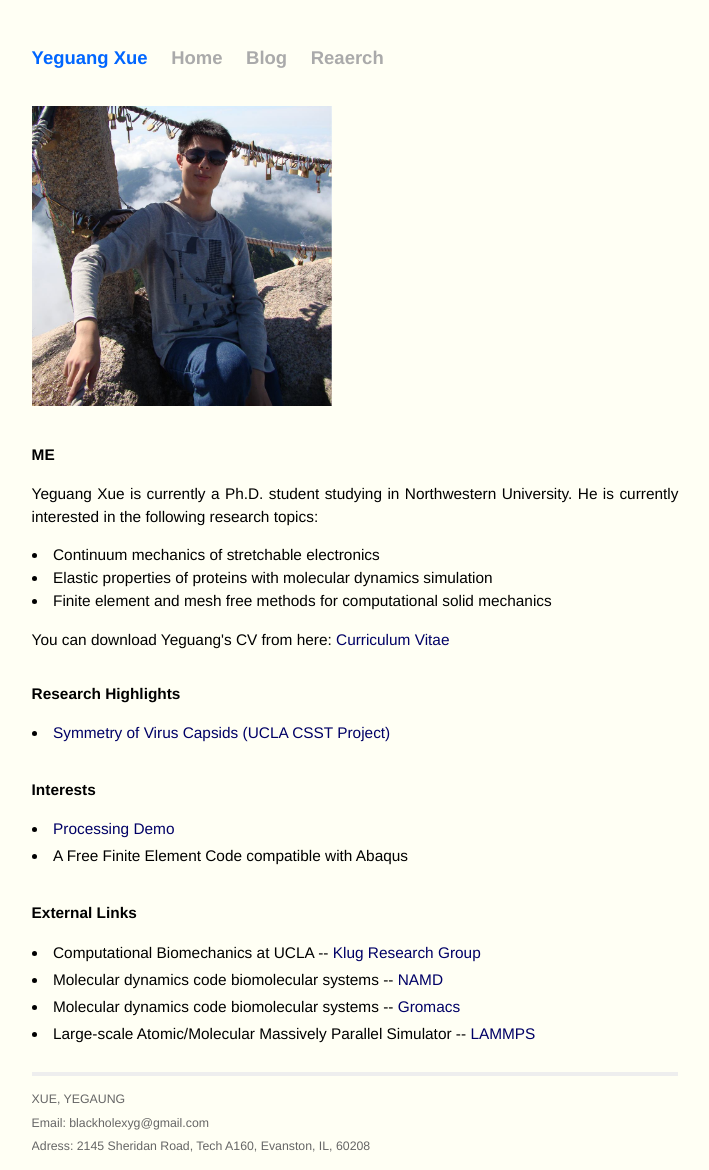
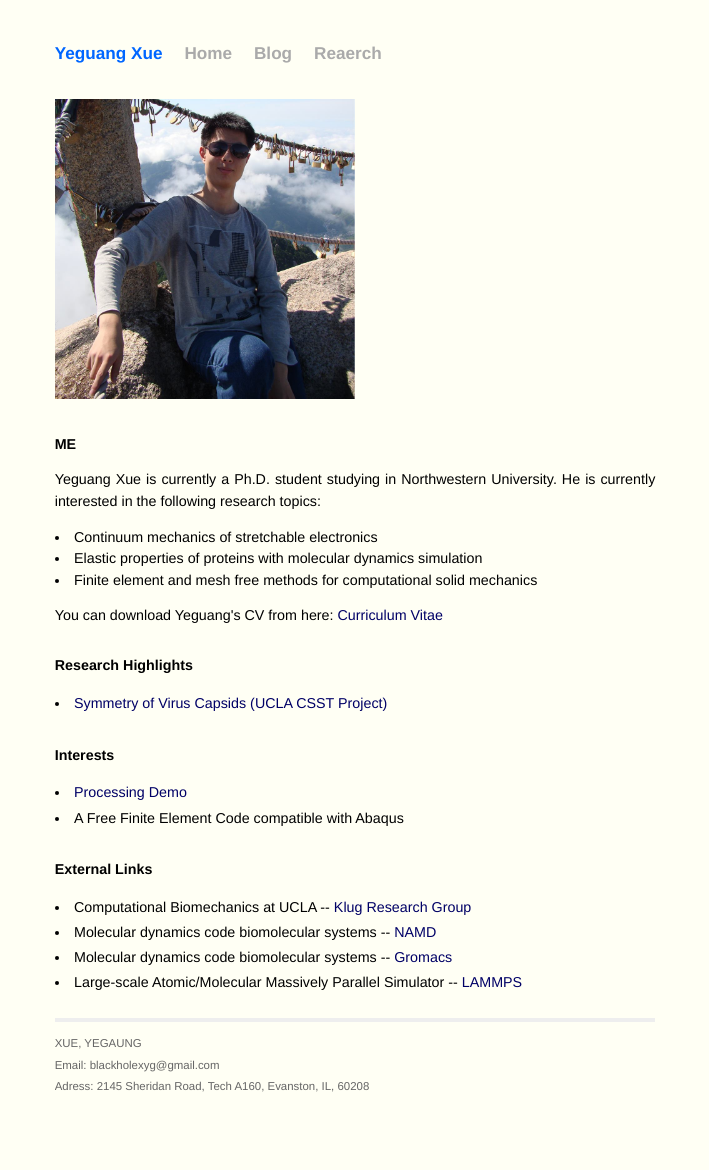
Before and after one commit to yeguang-xue/yeguang-xue.github.io, a Jekyll site: the page built from index.html, in a window 1280 px wide. Shown: the whole page, without its empty margins (285-994 px from the left). Built offline with Jekyll 4.4.1, drawn with Linux system fonts in a browser that asks for light colours; Markdown is read by kramdown in place of the engine named in the settings; after the commit the page ends 1109 px from its top, so only the background shows below that.

Commit message:
css error

```diff
--- a/css/screen.css
+++ b/css/screen.css
@@ -16,7 +16,7 @@ html, body {
 body {
     background-color: #FFFFF4;
     font: 14px helvetica, arial, clean, sans-serif;
-    *font-size: small;
+    font-size: small;
     text-align: center;
 }
 
```
